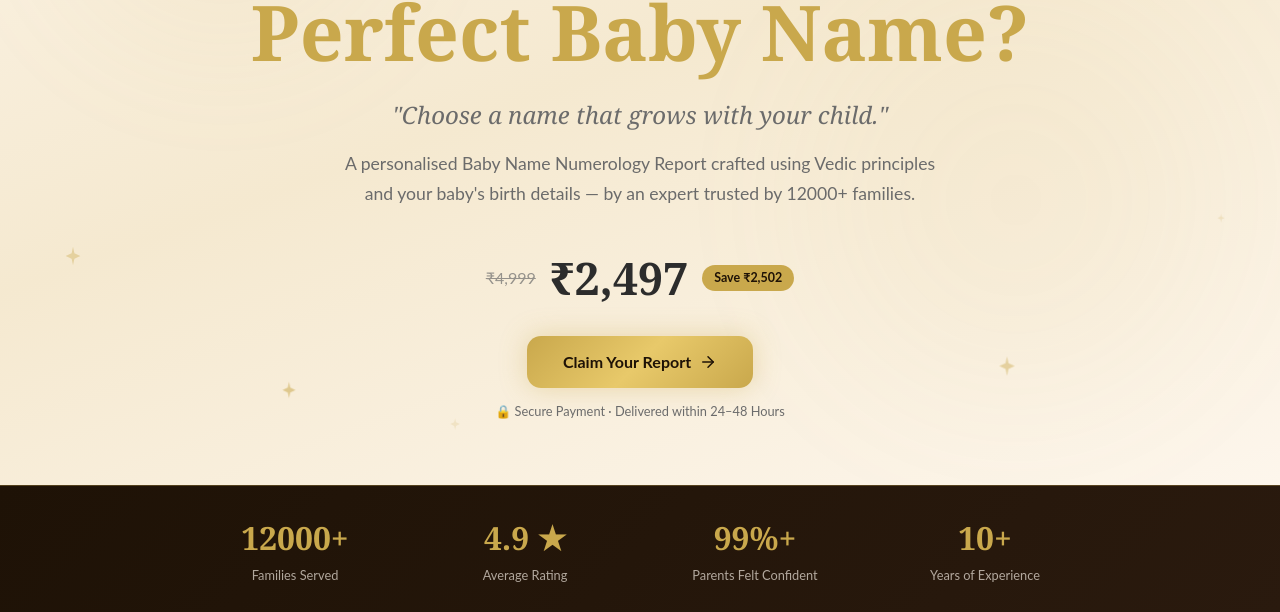
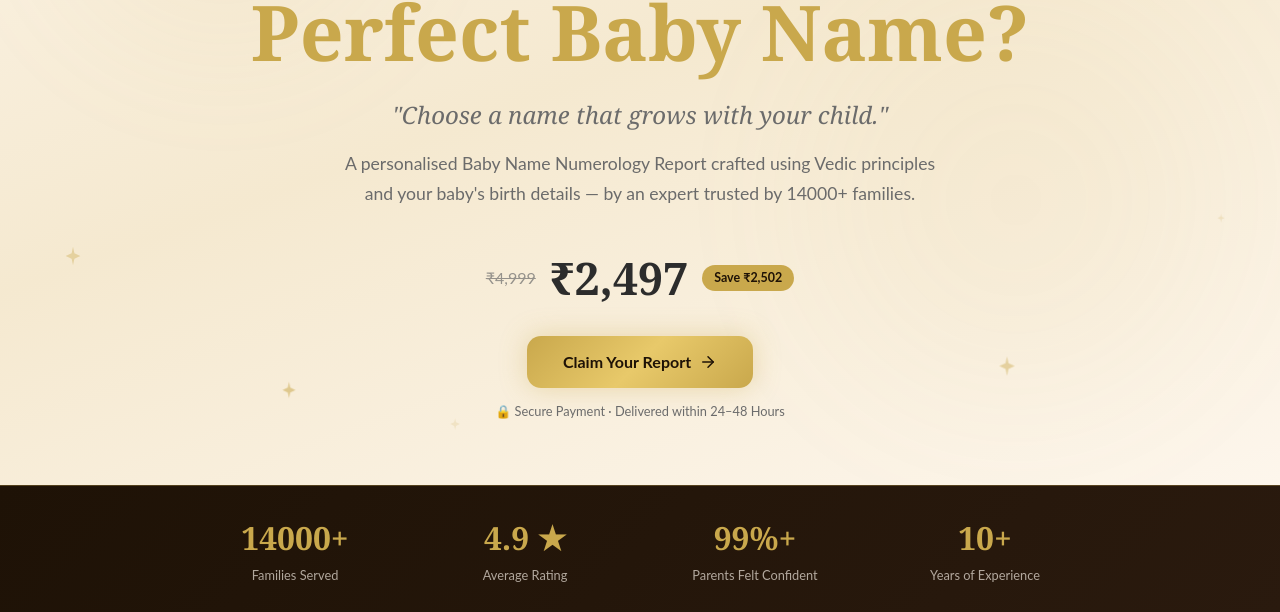
Before and after one commit to ankshaastra-crypto/ankshaastra-empower, a React (Vite) app: page /baby-name in a window 1280 px wide. Shown: the part 429-1041 px from the top of the page. Built offline with nearby package versions, Linux system fonts and the light colour scheme; the HTML template or start-up script is replaced by a standard one.

Commit message:
Changes
Co-authored-by: ankshaastra-crypto <252819962+ankshaastra-crypto@users.noreply.github.com>

```diff
--- a/src/components/LiveTicker.tsx
+++ b/src/components/LiveTicker.tsx
@@ -1,6 +1,6 @@
 import { useEffect, useState } from "react";
 
-const START_COUNT = 12047;
+const START_COUNT = 14047;
 
 const LiveTicker = () => {
   const [count, setCount] = useState(START_COUNT);
--- a/src/components/sections/BenefitsSection.tsx
+++ b/src/components/sections/BenefitsSection.tsx
@@ -25,7 +25,7 @@ const BenefitsSection = () => {
     { icon: Heart, title: "Harmony from Day One", text: "A name aligned with your baby's birth energy creates natural ease, confidence, and positive vibrations throughout life." },
     { icon: Shield, title: "Reduce Name Anxiety", text: "Stop second-guessing. Our report provides a clear path, reducing decision fatigue by narrowing options based on numerological compatibility." },
     { icon: Smile, title: "A Name That Resonates", text: "Every child is unique. Numerology helps identify names that resonate with your baby's natural tendencies and inner essence." },
-    { icon: Users, title: "Trusted by 12000+ Families", text: "Join the growing community of conscious parents who have taken a deliberate step toward better name alignment with numerology." },
+    { icon: Users, title: "Trusted by 14000+ Families", text: "Join the growing community of conscious parents who have taken a deliberate step toward better name alignment with numerology." },
     { icon: Star, title: "Lifelong Positive Foundation", text: "Supporting harmony, confidence, and a positive foundation for the future — because the right name becomes a lifelong gift." },
     { icon: Leaf, title: "Empower Your Child's Potential", text: "Our report makes it a breeze to find a name that matches their potential and boosts their development from the very start." },
   ];
--- a/src/components/sections/ExpertSection.tsx
+++ b/src/components/sections/ExpertSection.tsx
@@ -6,7 +6,7 @@ const ExpertSection = () => {
   const { ref, isVisible } = useScrollAnimation({ threshold: 0.1 });
 
   const stats = [
-    { icon: Star, value: "12000+", label: "Happy Families" },
+    { icon: Star, value: "14000+", label: "Happy Families" },
     { icon: BookOpen, value: "10+", label: "Years Research" },
     { icon: Award, value: "4.9★", label: "User Rating" },
   ];
--- a/src/components/sections/GoogleReviewsBadge.tsx
+++ b/src/components/sections/GoogleReviewsBadge.tsx
@@ -51,7 +51,7 @@ const GoogleReviewsBadge = () => {
     {
       icon: <FamiliesIcon className="w-5 h-5 text-accent" />,
       iconBg: "hsl(42 55% 54% / 0.12)",
-      value: "12000+",
+      value: "14000+",
       sub: "Families Served",
     },
     {
--- a/src/components/sections/HeroSection.tsx
+++ b/src/components/sections/HeroSection.tsx
@@ -92,7 +92,7 @@ const HeroSection = () => {
           <div className="mx-auto max-w-md border-t border-b border-accent/25 py-5">
             <div className="flex items-center justify-between">
               {[
-                { value: "12,000+", label: "Reports" },
+                { value: "14,000+", label: "Reports" },
                 { value: "4.9/5", label: "Rating" },
                 { value: "99%", label: "Satisfaction" },
               ].map((stat, i) => (
--- a/src/components/sections/OrderFormSection.tsx
+++ b/src/components/sections/OrderFormSection.tsx
@@ -1563,7 +1563,7 @@ const OrderFormSection = () => {
                     </div>
                     <div className="flex flex-col items-center gap-1 rounded-lg bg-muted/50 border border-border py-2.5 px-1 text-center">
                       <Sparkles className="w-4 h-4 text-accent" />
-                      <span className="text-[10px] md:text-[11px] font-semibold text-foreground leading-tight">12000+ Parents</span>
+                      <span className="text-[10px] md:text-[11px] font-semibold text-foreground leading-tight">14000+ Parents</span>
                     </div>
                   </div>
 
--- a/src/components/sections/SocialProofStripSection.tsx
+++ b/src/components/sections/SocialProofStripSection.tsx
@@ -60,7 +60,7 @@ const SocialProofStripSection = () => {
             Trusted Across India
           </span>
           <h2 className="font-serif text-2xl md:text-3xl lg:text-4xl font-bold text-foreground mt-2">
-            Celebrities, Press & <span className="text-accent">12000+ Happy Families</span>
+            Celebrities, Press & <span className="text-accent">14000+ Happy Families</span>
           </h2>
         </div>
 
@@ -78,7 +78,7 @@ const SocialProofStripSection = () => {
               ))}
             </div>
             <div className="text-3xl font-heading font-bold text-accent leading-none">4.9★</div>
-            <div className="text-xs text-foreground/70 mt-1">12000+ Families Served</div>
+            <div className="text-xs text-foreground/70 mt-1">14000+ Families Served</div>
           </div>
 
           {/* Celeb tiles */}
--- a/src/components/sections/TestimonialsSection.tsx
+++ b/src/components/sections/TestimonialsSection.tsx
@@ -63,7 +63,7 @@ const TestimonialsSection = () => {
             Their Words Say It All
           </h2>
           <p className="body-md text-muted-foreground">
-            Trusted by parents seeking clarity — over 12000+ families have embarked on a new beginning with numerology.
+            Trusted by parents seeking clarity — over 14000+ families have embarked on a new beginning with numerology.
           </p>
         </div>
 
--- a/src/components/sections/TrustSection.tsx
+++ b/src/components/sections/TrustSection.tsx
@@ -32,7 +32,7 @@ const TrustSection = () => {
   ];
 
   const stats = [
-    { value: "12000+", label: "Families Served" },
+    { value: "14000+", label: "Families Served" },
     { value: "4.9★", label: "Average Rating" },
     { value: "99%", label: "Parents Felt Confident" },
     { value: "100%", label: "Reliable Results" },
--- a/src/pages/BabyNameLandingPage.tsx
+++ b/src/pages/BabyNameLandingPage.tsx
@@ -324,7 +324,7 @@ const HeroSection = () => {
           lineHeight: 1.7,
         }}>
           A personalised Baby Name Numerology Report crafted using Vedic principles
-          and your baby's birth details — by an expert trusted by 12000+ families.
+          and your baby's birth details — by an expert trusted by 14000+ families.
         </p>
 
         {/* Price */}
@@ -358,7 +358,7 @@ const HeroSection = () => {
 // ─── Social Proof Bar ─────────────────────────────────────────────────────────
 const SocialProofBar = () => {
   const stats = [
-    { v: "12000+", l: "Families Served" },
+    { v: "14000+", l: "Families Served" },
     { v: "4.9 ★", l: "Average Rating" },
     { v: "99%+",  l: "Parents Felt Confident" },
     { v: "10+",   l: "Years of Experience" },
@@ -545,7 +545,7 @@ const ExpertSection = () => {
               <div style={{ fontFamily: T.body, fontSize: "0.78rem", color: "rgba(253,246,236,0.55)", marginTop: 6 }}>Baby Name & Name Correction Expert</div>
             </div>
             <div style={{ display: "grid", gridTemplateColumns: "1fr 1fr 1fr", gap: 12, width: "100%" }}>
-              {[["10+", "Years"], ["12000+", "Families"], ["99%", "Confidence"]].map(([v, l], i) => (
+              {[["10+", "Years"], ["14000+", "Families"], ["99%", "Confidence"]].map(([v, l], i) => (
                 <div key={i}>
                   <div style={{ fontFamily: T.heading, fontWeight: 700, fontSize: "1.2rem", color: T.gold }}>{v}</div>
                   <div style={{ fontFamily: T.body, fontSize: "0.7rem", color: "rgba(253,246,236,0.45)" }}>{l}</div>
```
